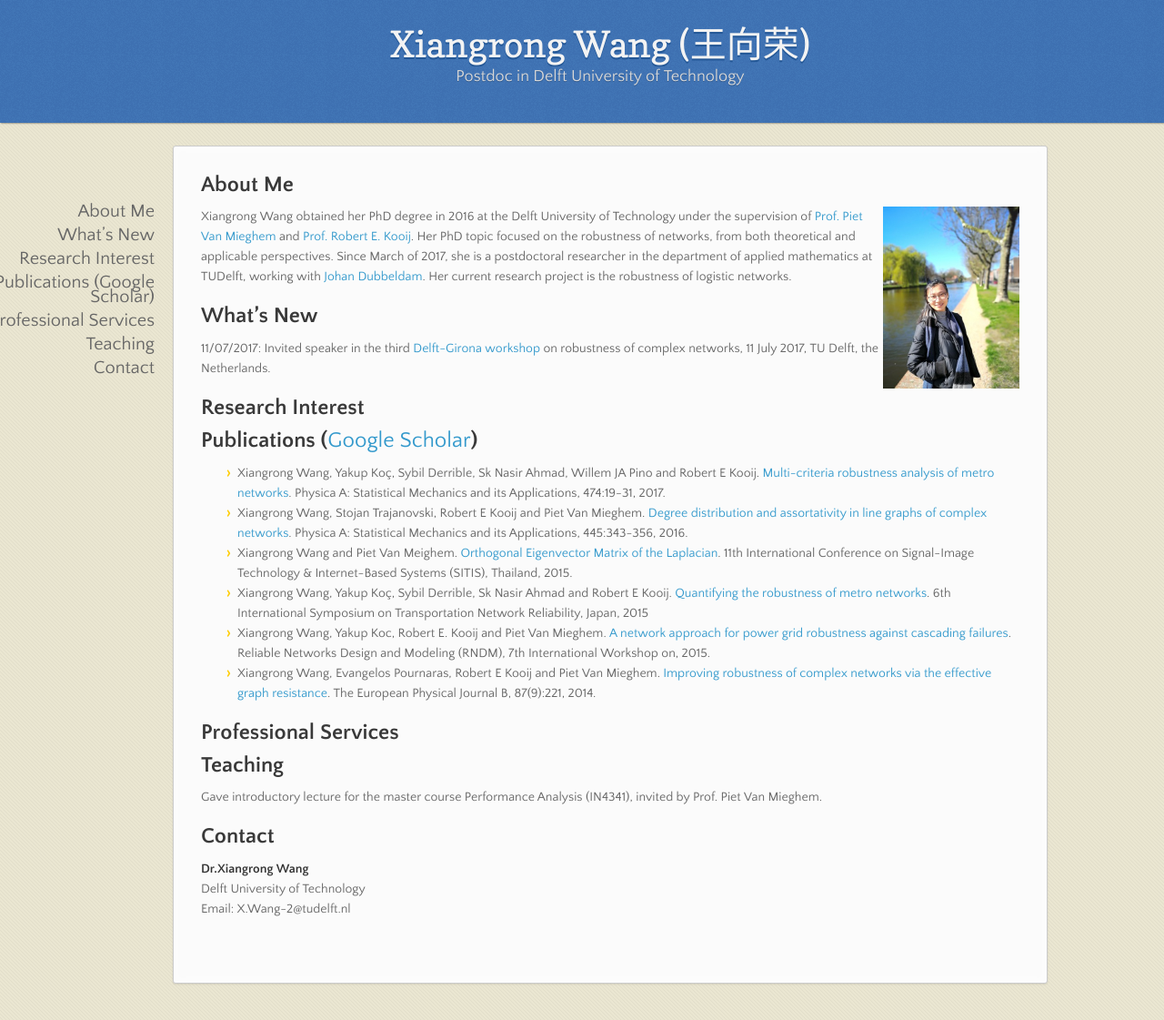
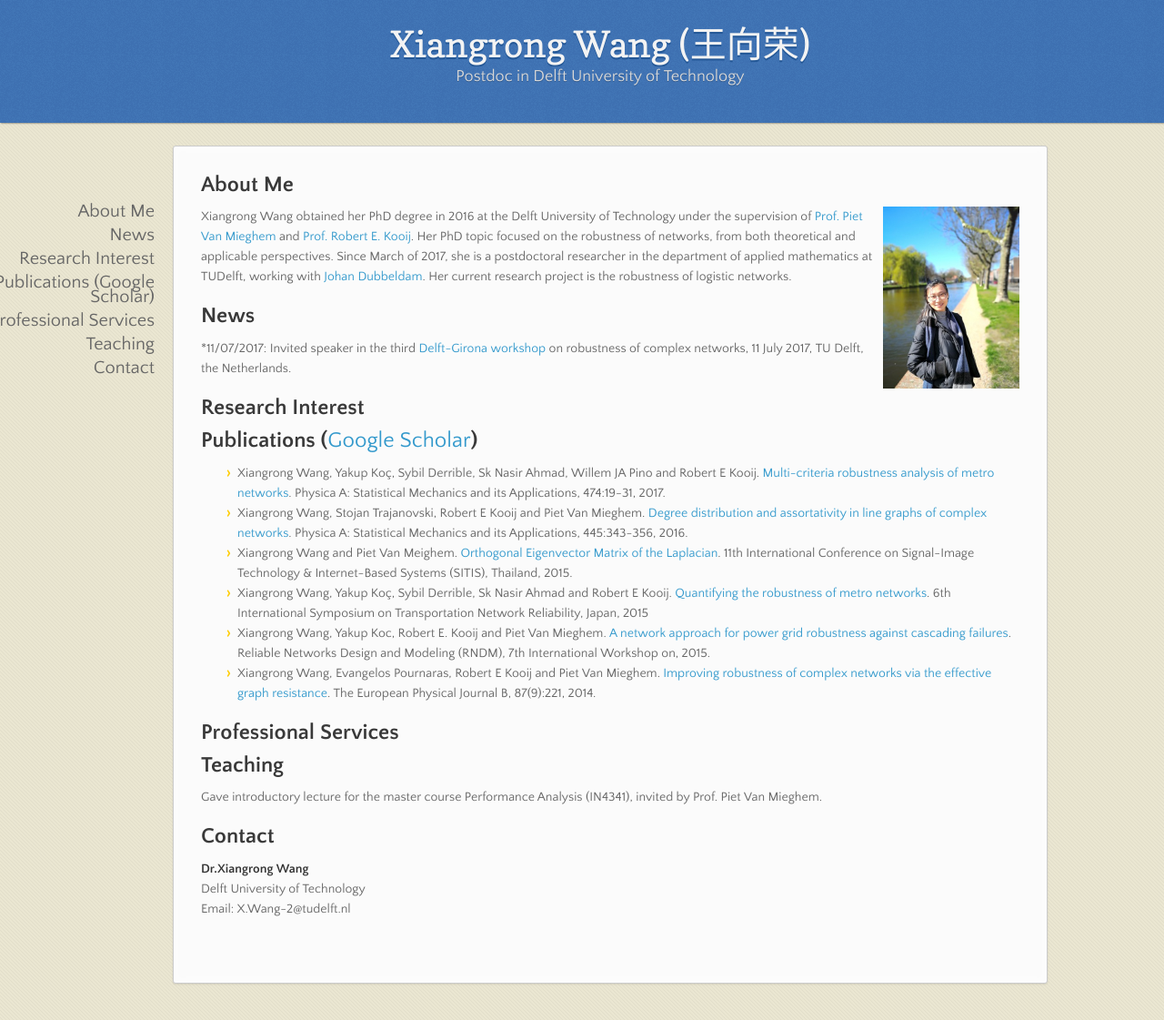
Before and after one commit to xiangrongwang/xiangrongwang.github.io, a Jekyll site: the page built from index.md, in a window 1280 px wide and 1121 px high. Shown: the whole window at 91% size. Built offline with Jekyll 4.4.1, drawn with Linux system fonts in a browser that asks for light colours; nearby versions of some CDN libraries; our own code applies the rules of GitHub Pages for plain Markdown files.

Commit message:
Create index.md

```diff
--- a/index.md
+++ b/index.md
@@ -4,8 +4,9 @@
 Xiangrong Wang obtained her PhD degree in 2016 at the Delft University of Technology under the supervision of [Prof. Piet Van Mieghem](https://www.nas.ewi.tudelft.nl/people/Piet/) and [Prof. Robert E. Kooij](https://www.nas.ewi.tudelft.nl/people/Rob/).
 Her PhD topic focused on the robustness of networks,  from both theoretical and applicable perspectives. Since March of 2017, she is a postdoctoral researcher in the department of applied mathematics at TUDelft, working with [Johan Dubbeldam](http://ta.twi.tudelft.nl/dv/users/dubbel/).  Her current research project is the robustness of logistic networks.
 
-## What's New
-11/07/2017: Invited speaker in the third [Delft-Girona workshop](https://www.nas.ewi.tudelft.nl/rocn/index.html) on robustness of complex networks, 11 July 2017, TU Delft, the Netherlands.
+## News
+*11/07/2017: Invited speaker in the third [Delft-Girona workshop](https://www.nas.ewi.tudelft.nl/rocn/index.html) on robustness of complex networks, 11 July 2017, TU Delft, the Netherlands.
+
 
 ## Research Interest
 
```
